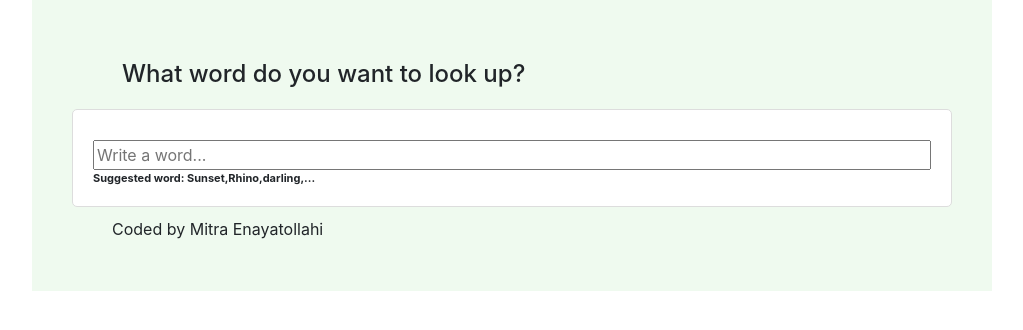
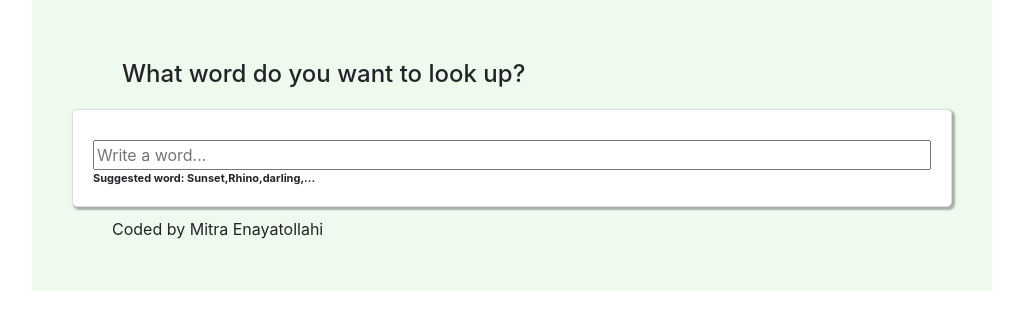
Before and after one commit to Mitra-rk/my_dictionary2, a React (Create React App) app: page / in a window 1280 px wide. Shown: the top 330 px of the page, without its empty margins (128-1151 px from the left). Built offline with nearby package versions, Linux system fonts and the light colour scheme; no server answers.

Commit message:
added box-shadow

```diff
--- a/src/Dictionary.css
+++ b/src/Dictionary.css
@@ -4,6 +4,7 @@
     background-color: rgb(255, 255, 255);
     border-radius: 5px;
     margin: 10px auto;
+    box-shadow:  2px 2px 2px 1px rgba(0, 0, 0, 0.3);
 }
 
 .Dictionary .hint{
--- a/src/Photos.css
+++ b/src/Photos.css
@@ -1,5 +1,5 @@
 .Photos img{
-
+   border-radius: 10px;
    margin: 5px auto;
   padding: 5px;
 }
```
